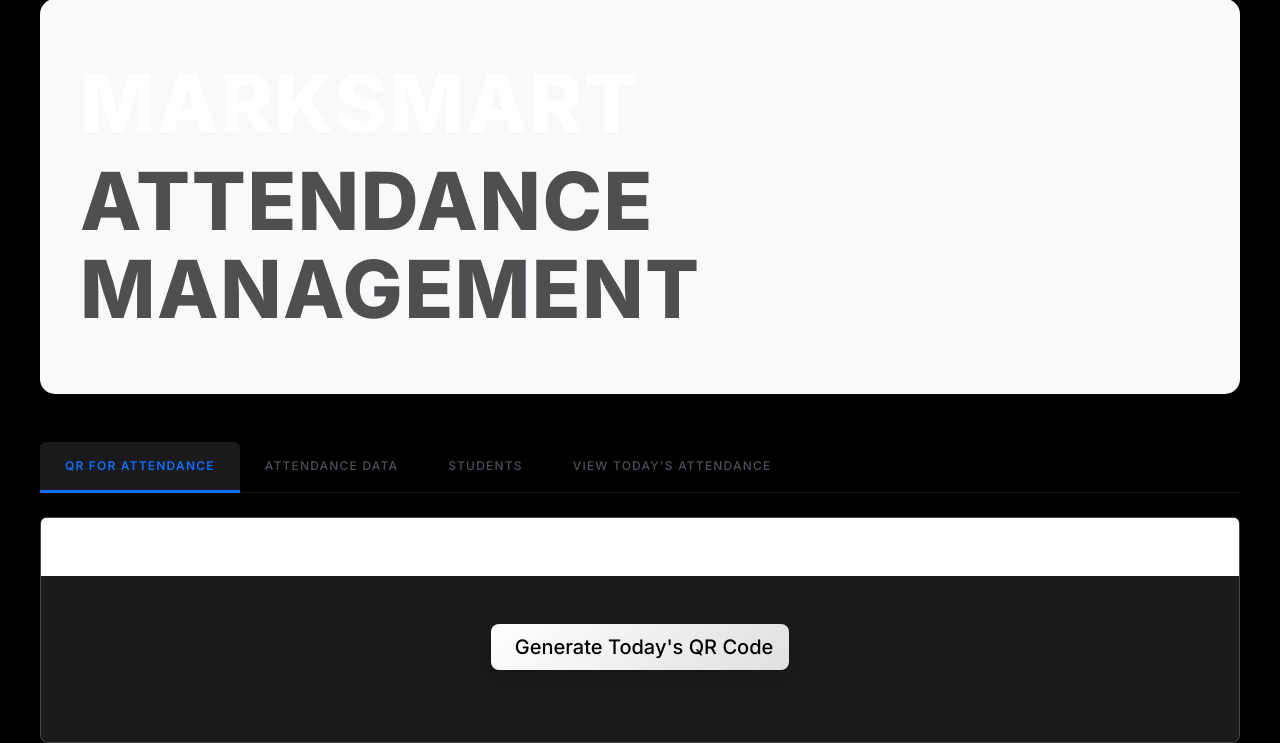
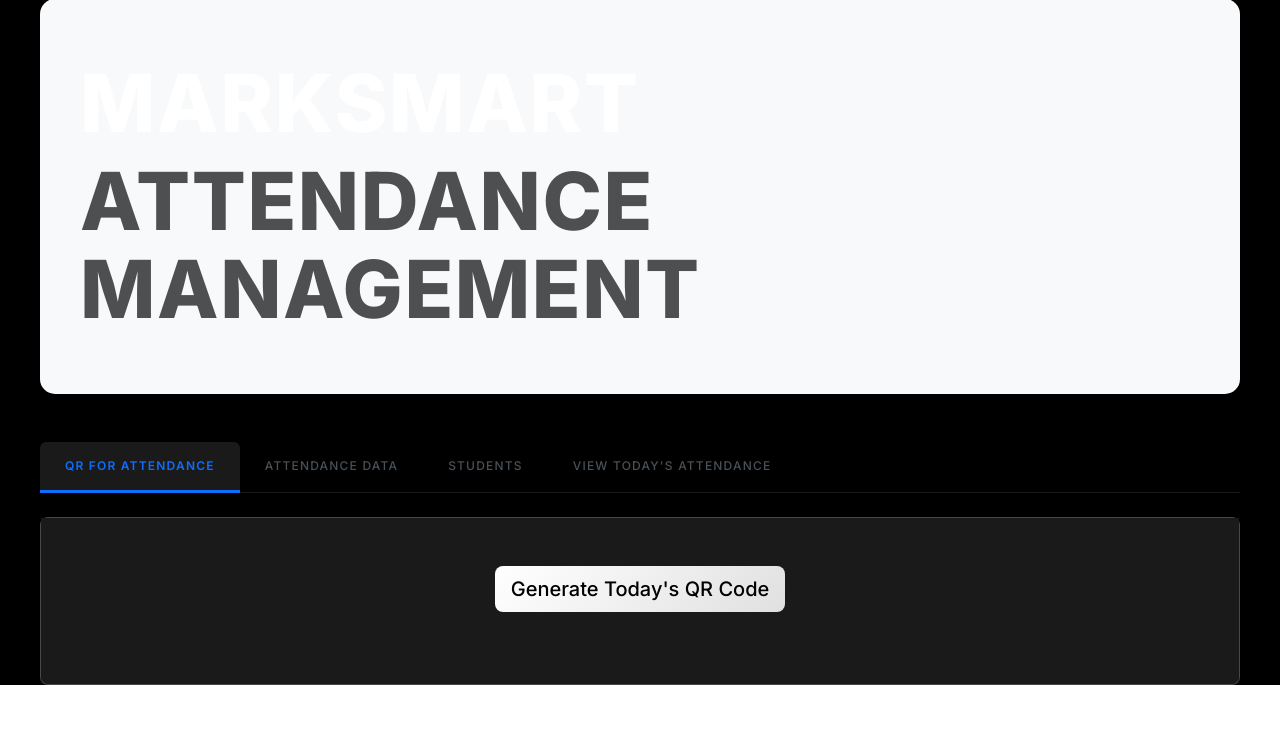
Before and after one commit to Divyanshrawat3214/MarkSmart, a Flask app: page /dashboard in a window 1280 px wide. Shown: the part 119-862 px from the top of the page. After the commit the page ends 804 px from the top, so only its background shows below. Run offline with Flask 2, Linux system fonts and the light colour scheme; the visitor is signed in with stand-in values (Sample User, id 1); some libraries are stand-ins or nearby versions.

Commit message:
Update dashboard.html

```diff
--- a/templates/dashboard.html
+++ b/templates/dashboard.html
@@ -24,56 +26,34 @@
 </div>
 
 <ul class="nav nav-tabs mb-4" id="dashboardTabs" role="tablist">
-    <li class="nav-item" role="presentation">
-        <button class="nav-link active" id="qr-tab" data-bs-toggle="tab" data-bs-target="#qr" type="button" role="tab">
-            QR for Attendance
-        </button>
+    <li class="nav-item">
+        <button class="nav-link active" id="qr-tab" data-bs-toggle="tab" data-bs-target="#qr" type="button">QR for Attendance</button>
     </li>
-    <li class="nav-item" role="presentation">
-        <button class="nav-link" id="attendance-tab" data-bs-toggle="tab" data-bs-target="#attendance" type="button" role="tab">
-            Attendance Data
-        </button>
+    <li class="nav-item">
+        <button class="nav-link" id="attendance-tab" data-bs-toggle="tab" data-bs-target="#attendance" type="button">Attendance Data</button>
     </li>
-    <li class="nav-item" role="presentation">
-        <button class="nav-link" id="students-tab" data-bs-toggle="tab" data-bs-target="#students" type="button" role="tab">
-            Students
-        </button>
+    <li class="nav-item">
+        <button class="nav-link" id="students-tab" data-bs-toggle="tab" data-bs-target="#students" type="button">Students</button>
     </li>
-    <li class="nav-item" role="presentation">
-        <button class="nav-link" id="today-tab" data-bs-toggle="tab" data-bs-target="#today" type="button" role="tab">
-            View Today's Attendance
-        </button>
+    <li class="nav-item">
+        <button class="nav-link" id="today-tab" data-bs-toggle="tab" data-bs-target="#today" type="button">View Today's Attendance</button>
     </li>
 </ul>
 
 <div class="tab-content" id="dashboardTabsContent">
     <div class="tab-pane fade show active" id="qr" role="tabpanel">
         <div class="card shadow-sm">
-            <div class="card-header bg-white">
-                <h5 class="mb-0">Generate Daily QR Code for Attendance</h5>
+            <div class="card-body text-center py-5">
+                <button id="generateQRBtn" class="btn btn-primary btn-lg mb-4">Generate Today's QR Code</button>
+                <div id="qrDisplay" class="d-none">
+                    <div class="qr-container mb-3">
+                        <img id="qrImage" src="" alt="QR Code" class="img-fluid" style="max-width: 300px;">
                     </div>
-            <div class="card-body text-center py-5">
-                <button id="generateQRBtn" class="btn btn-primary btn-lg mb-4 shadow">
-                    <i class="fas fa-qrcode me-2"></i>Generate Today's QR Code
-                </button>
-
-                <div id="qrDisplay" class="d-none">
-                    <div class="mb-4">
-                        <img id="qrImage" src="" alt="QR Code" class="img-fluid border p-3 bg-white" style="max-width: 300px; border-radius: 10px;">
+                    <div class="mb-3">
+                        <span class="badge bg-danger">Expires in: <span id="tokenExpiry">10:00</span></span>
                     </div>
-                    <div class="mb-4">
-                        <div class="badge bg-light text-dark p-2 border">
-                            Token expires in: <span id="tokenExpiry" class="fw-bold text-danger">10:00</span>
-                        </div>
-                    </div>
-                    <div class="d-grid gap-2 d-md-block">
-                        <a id="downloadQR" href="#" download="qr_code.png" class="btn btn-success me-2">
-                            <i class="fas fa-download me-1"></i> Download
-                        </a>
-                        <button id="regenerateQRBtn" class="btn btn-outline-secondary">
-                            <i class="fas fa-sync me-1"></i> Regenerate
-                        </button>
-                    </div>
+                    <a id="downloadQR" href="#" download="attendance_qr.png" class="btn btn-success">Download QR</a>
+                    <button id="regenerateQRBtn" class="btn btn-outline-secondary ms-2">Regenerate</button>
                 </div>
             </div>
         </div>
@@ -82,31 +62,20 @@
     <div class="tab-pane fade" id="attendance" role="tabpanel">
         <div class="card shadow-sm">
             <div class="card-header d-flex justify-content-between align-items-center bg-white">
-                <h5 class="mb-0">Attendance Records</h5>
-                <button id="exportAttendanceBtn" class="btn btn-sm btn-success">
-                    <i class="fas fa-file-excel me-1"></i> Export to Excel
-                </button>
+                <h5 class="mb-0">Attendance History</h5>
+                <button id="exportAttendanceBtn" class="btn btn-success btn-sm">Export Excel</button>
             </div>
             <div class="card-body">
-                <div class="row g-3 mb-4">
-                    <div class="col-md-3">
-                        <input type="date" id="filterDateFrom" class="form-control" placeholder="From Date">
+                <div class="row g-2 mb-3">
+                    <div class="col-md-3"><input type="date" id="filterDateFrom" class="form-control"></div>
+                    <div class="col-md-3"><input type="date" id="filterDateTo" class="form-control"></div>
+                    <div class="col-md-3"><input type="text" id="filterEnrollNo" class="form-control" placeholder="Enroll No"></div>
+                    <div class="col-md-3"><button id="applyFiltersBtn" class="btn btn-primary w-100">Filter</button></div>
                 </div>
-                    <div class="col-md-3">
-                        <input type="date" id="filterDateTo" class="form-control" placeholder="To Date">
-                    </div>
-                    <div class="col-md-3">
-                        <input type="text" id="filterEnrollNo" class="form-control" placeholder="Enrollment No">
-                    </div>
-                    <div class="col-md-3">
-                        <button id="applyFiltersBtn" class="btn btn-primary w-100">Apply Filters</button>
-                    </div>
-                </div>
-                <div class="table-responsive">
-                    <table id="attendanceTable" class="table table-hover table-bordered w-100">
-                        <thead class="table-light">
+                <table id="attendanceTable" class="table table-bordered table-striped w-100">
+                    <thead>
                         <tr>
-                                <th>Enrollment No</th>
+                            <th>Enroll No</th>
                             <th>Name</th>
                             <th>Date</th>
                             <th>Time</th>
@@ -120,27 +89,21 @@
             </div>
         </div>
     </div>
-    </div>
 
     <div class="tab-pane fade" id="students" role="tabpanel">
         <div class="card shadow-sm">
-            <div class="card-header d-flex justify-content-between align-items-center bg-white">
-                <h5 class="mb-0 text-primary">Student Management</h5>
+            <div class="card-header d-flex justify-content-between bg-white">
+                <h5 class="mb-0">Student List</h5>
                 <div>
-                    <button class="btn btn-sm btn-primary me-2" data-bs-toggle="modal" data-bs-target="#addStudentModal">
-                        <i class="fas fa-plus me-1"></i> Add Student
-                    </button>
-                    <button class="btn btn-sm btn-info text-white" data-bs-toggle="modal" data-bs-target="#bulkUploadModal">
-                        <i class="fas fa-upload me-1"></i> Bulk Upload
-                    </button>
+                    <button class="btn btn-primary btn-sm" data-bs-toggle="modal" data-bs-target="#addStudentModal">Add New</button>
+                    <button class="btn btn-info btn-sm text-white" data-bs-toggle="modal" data-bs-target="#bulkUploadModal">Bulk Upload</button>
                 </div>
             </div>
             <div class="card-body">
-                <div class="table-responsive">
-                    <table id="studentsTable" class="table table-hover table-bordered w-100">
-                        <thead class="table-light">
+                <table id="studentsTable" class="table table-bordered w-100">
+                    <thead>
                         <tr>
-                                <th>Enrollment No</th>
+                            <th>Enroll No</th>
                             <th>Name</th>
                             <th>Class</th>
                             <th>Photo</th>
@@ -152,23 +115,19 @@
             </div>
         </div>
     </div>
-    </div>
 
     <div class="tab-pane fade" id="today" role="tabpanel">
-        <div class="card shadow-sm border-primary">
-            <div class="card-header bg-primary text-white">
-                <h5 class="mb-0">Live Today: <span id="todayCount" class="badge bg-white text-primary ms-2">0</span></h5>
-            </div>
+        <div class="card border-primary">
+            <div class="card-header bg-primary text-white">Present Today: <span id="todayCount">0</span></div>
             <div class="card-body">
-                <div class="table-responsive">
-                    <table id="todayTable" class="table table-hover table-bordered w-100">
+                <table id="todayTable" class="table table-hover w-100">
                     <thead>
                         <tr>
                             <th>Enroll No</th>
                             <th>Name</th>
                             <th>Time</th>
                             <th>Location</th>
-                                <th>Liveness</th>
+                            <th>Score</th>
                         </tr>
                     </thead>
                     <tbody></tbody>
```
Also changed, not shown: other parts of templates/dashboard.html (+31 -32 lines). Lines whose indentation alone changed are shown as unchanged.
